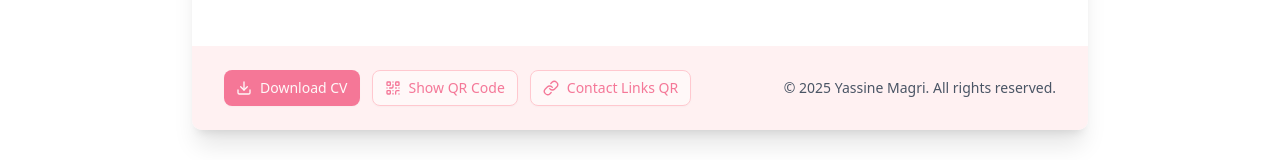
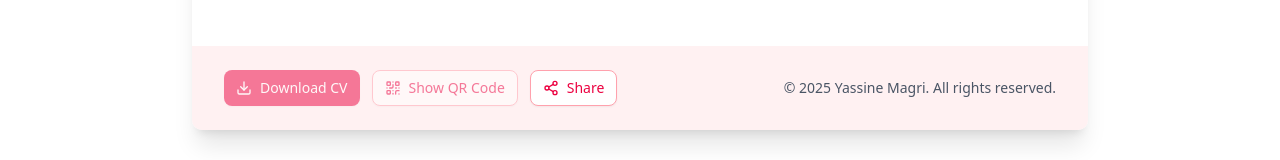
Before and after one commit to yassinemagri/portfolio, a React (Vite) app: page /cv in a window 1280 px wide. Shown: the part 1442-1602 px from the top of the page. Built offline with nearby package versions, Linux system fonts and the light colour scheme.

Commit message:
remove dkshi lzayd

```diff
--- a/src/components/Header.jsx
+++ b/src/components/Header.jsx
@@ -46,7 +46,7 @@ function NavLinks() {
   const [contactDialogOpen,setContactDialogOpen] = useState(false)
 
   return (
-    <>
+    <div className="z-40">
       <Link
         to="/"
         className="text-rose-600 uppercase hover:text-rose-800 dark:text-rose-300 dark:hover:text-rose-100 px-3 py-2 rounded-md text-sm font-medium transition-colors duration-300"
@@ -72,6 +72,6 @@ function NavLinks() {
 
       {/* <Contact /> */}
       </a>
-    </>
+    </div>
   )
 }
--- a/src/components/MyProjects.jsx
+++ b/src/components/MyProjects.jsx
@@ -27,8 +27,6 @@ const MyProjects = () => {
       date: "2/17/2025",
     },
   ];
-  // console.log(projects[0].type)
-  console.log(projects.map((item) => item.type));
   return (
     <motion.div
       id="projects"
--- a/src/pages/CV.jsx
+++ b/src/pages/CV.jsx
@@ -8,6 +8,8 @@ import {
   QrCode,
   Link,
   Palette,
+  Share,
+  Share2,
 } from "lucide-react";
 import { useState } from "react";
 import { QRCodeGenerator } from "../components/qr-code";
@@ -61,6 +63,19 @@ export default function CV() {
     );
   };
 
+  function sharePage() {
+    if (navigator.share) {
+      navigator
+        .share({
+          title: document.title,
+          url: window.location.href,
+        })
+        .then(() => console.log("Shared successfully!"))
+        .catch((error) => console.log("Error sharing:", error));
+    } else {
+      alert("Web Share API is not supported in this browser.");
+    }
+  }
   return (
     <div className="bg-white dark:bg-gray-950 min-h-screen py-12 px-4 sm:px-6 lg:px-8 transition-colors duration-300">
       <motion.div
@@ -370,46 +385,14 @@ export default function CV() {
               </Dialog>
 
               {/* New QR Code for Contact Links */}
-              <Dialog
-                open={isLinksQrDialogOpen}
-                onOpenChange={setIsLinksQrDialogOpen}
+              <Button
+                variant="outline"
+                className="border-rose-300 cursor-pointer dark:border-rose-700 text-rose-600 dark:text-rose-300 hover:bg-rose-50 dark:hover:bg-gray-700 flex items-center gap-2 transition-colors duration-300"
+                onClick={() => sharePage()}
               >
-                <DialogTrigger asChild>
-                  <Button
-                    disabled
-                    variant="outline"
-                    className="border-rose-300 cursor-pointer dark:border-rose-700 text-rose-600 dark:text-rose-300 hover:bg-rose-50 dark:hover:bg-gray-700 flex items-center gap-2 transition-colors duration-300"
-                  >
-                    <Link size={16} />
-                    Contact Links QR
-                  </Button>
-                </DialogTrigger>
-                <DialogContent className="sm:max-w-md">
-                  <DialogHeader>
-                    <DialogTitle className="font-hi-melody text-xl text-center mb-2">
-                      Scan for Contact Information
-                    </DialogTitle>
-                    <DialogDescription className="text-center">
-                      Scan this QR code to access all my contact information and
-                      social media links.
-                    </DialogDescription>
-                  </DialogHeader>
-                  <div className="flex justify-center p-6">
-                    <div className="bg-white p-4 rounded-lg">
-                      <QRCodeGenerator
-                        url={contactCardUrl}
-                        size={200}
-                        className="mx-auto"
-                      />
-                      <div className="mt-4 text-center space-y-2 text-sm text-gray-600">
-                        <p>Email: yassine.magri@gmail.com</p>
-                        <p>GitHub: yassinemagri</p>
-                        <p>Behance: yassinemagri</p>
-                      </div>
-                    </div>
-                  </div>
-                </DialogContent>
-              </Dialog>
+                <Share2 size={16} />
+                Share
+              </Button>
             </div>
 
             <p className="text-sm sm:ml-4 text-gray-600 dark:text-gray-400 mt-4 sm:mt-0 transition-colors duration-300">
--- a/src/pages/NotFound.jsx
+++ b/src/pages/NotFound.jsx
@@ -1,3 +1,4 @@
+import SeasonalEffect from "@/components/SeasonalEffect";
 import { Button } from "@/components/ui/button";
 import { useEffect, useRef } from "react";
 
@@ -40,9 +41,9 @@ const NotFound = () => {
   }, []);
 
   return (
-    <div className="flex flex-col justify-center items-center">
+    <div className="flex flex-col justify-center items-center h-screen">
       <h1 className="text-[16em] font-bold my-16">404</h1>
-      <h1 className="text-4xl mb-8">[x_x] ...Page Not Found</h1>
+      <h1 className="text-4xl mb-8">[x_x]... Page Not Found</h1>
       <Button className="mb-8" onClick={() => window.open("/")}>
         Go Back
       </Button>
```
Also changed, not shown: src/App.jsx (+16 -17 lines), src/layout/Layout.jsx (+29 -14 lines), src/pages/Home.jsx (+20 -6 lines).
